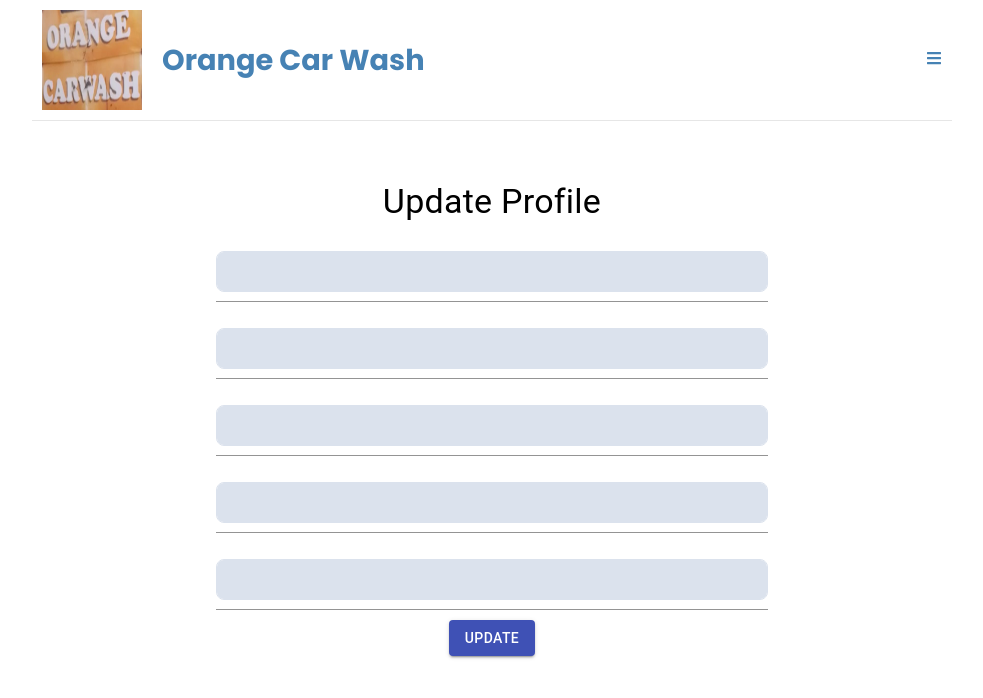
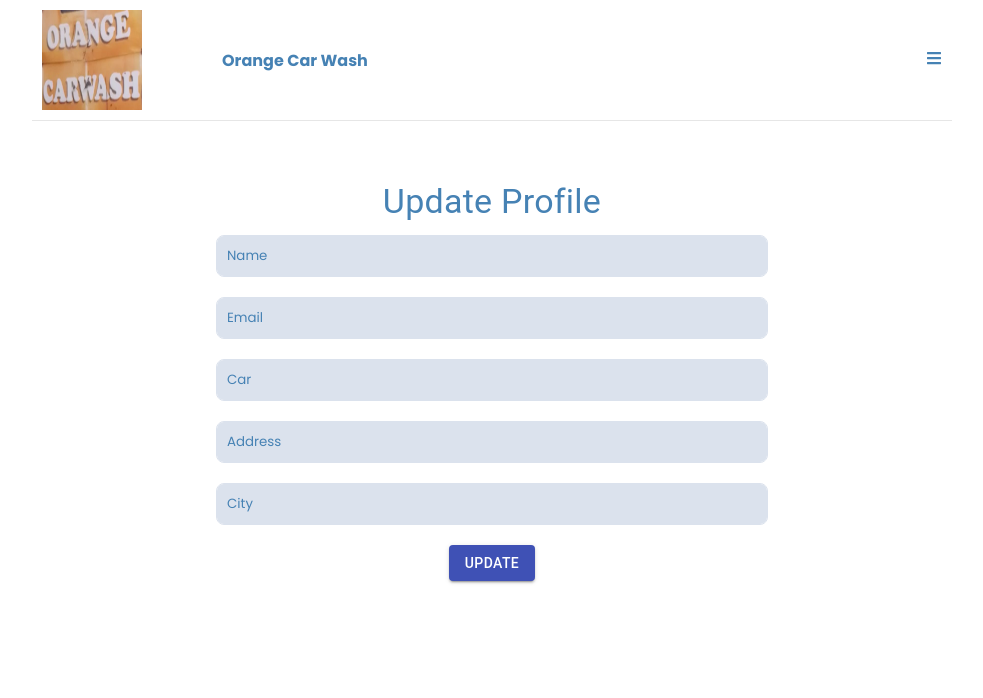
Before and after one commit to blessja/orange-carwash, a React (Create React App) app in the folder frontend/: page /profile/1 in a window 1280 px wide. Shown: the top 698 px of the page, without its empty margins (148-1131 px from the left). Built offline with nearby package versions, Linux system fonts and the light colour scheme.

Commit message:
color and text changed

```diff
--- a/frontend/src/components/Header.jsx
+++ b/frontend/src/components/Header.jsx
@@ -1,6 +1,6 @@
 import { FaBars, FaSignInAlt, FaSignOutAlt, FaUser } from 'react-icons/fa';
 import { IconContext } from "react-icons";
-import { useState } from 'react';
+import { useState, useRef } from 'react';
 import { Link, useNavigate } from 'react-router-dom';
 import { useSelector, useDispatch } from 'react-redux';
 import { logout, reset } from '../features/auth/authSlice';
@@ -12,6 +12,7 @@ function Header() {
   const { user } = useSelector((state) => state.auth);
   const { staff } = useSelector((state) => state.staff);
   const [isMobileMenuOpen, setIsMobileMenuOpen] = useState(false);
+  const mobileMenuRef = useRef(null);
 
   const toggleMobileMenu = () => {
     setIsMobileMenuOpen(!isMobileMenuOpen);
@@ -34,9 +35,9 @@ function Header() {
       style={{ background: 'white', padding: '10px', display: 'flex', justifyContent: 'space-between', alignItems: 'center' }}
       className='header'
     >
-      <div style={{ display: 'flex', alignItems: 'center', gap: '20px' }} className='logo'>
+      <div style={{ display: 'flex', alignItems: 'center', gap: '80px' }} className='logo'>
         <img style={{ width: '100px', height: '100px' }} src={require('../images/WhatsApp Image 2023-05-17 at 12.22.35.jpg')} alt='' />
-        <Link className='logo-text' to='/' style={{ fontSize: '1.8rem', fontWeight: 'bold', color: '#4682B4', textDecoration: 'none' }}>
+        <Link className='logo-text' to='/' style={{ fontSize: '16px', fontWeight: 'bold', color: '#4682B4', textDecoration: 'none', textAlign: 'center',  }}>
           Orange Car Wash
         </Link>
       </div>
@@ -45,6 +46,7 @@ function Header() {
       <IconContext.Provider value={{ color: '#4682B4' }}>
         <div className='mobile-menu'>
           <FaBars onClick={toggleMobileMenu} />
+          <input type="checkbox" id="mobile-menu-checkbox" ref={mobileMenuRef} style={{ display: 'none' }} />
           {isMobileMenuOpen && (
             <ul className='mobile-menu-items'>
               {user !== staff ? (
@@ -57,11 +59,9 @@ function Header() {
                 <>
                   <li onClick={closeMobileMenu}>
                     <Link to='/staff/login'>
-
                       Carwash Login
                     </Link>
                   </li>
-
                   <li onClick={closeMobileMenu}>
                     <Link to='/login'>
                       Customer Login
@@ -83,3 +83,91 @@ function Header() {
 }
 
 export default Header;
+
+
+
+// import { FaBars, FaSignInAlt, FaSignOutAlt, FaUser } from 'react-icons/fa';
+// import { IconContext } from "react-icons";
+// import { useState, useRef } from 'react';
+// import { Link, useNavigate } from 'react-router-dom';
+// import { useSelector, useDispatch } from 'react-redux';
+// import { logout, reset } from '../features/auth/authSlice';
+// import { logoutStaff, resetStaff } from '../features/staff/staffSlice';
+
+// function Header() {
+//   const navigate = useNavigate();
+//   const dispatch = useDispatch();
+//   const { user } = useSelector((state) => state.auth);
+//   const { staff } = useSelector((state) => state.staff);
+//   const [isMobileMenuOpen, setIsMobileMenuOpen] = useState(false);
+//   const mobileMenuRef = useRef(null);
+
+//   const toggleMobileMenu = () => {
+//     setIsMobileMenuOpen(!isMobileMenuOpen);
+//   };
+
+//   const closeMobileMenu = () => {
+//     setIsMobileMenuOpen(false);
+//   };
+
+//   const onLogout = () => {
+//     dispatch(logout());
+//     dispatch(logoutStaff());
+//     dispatch(reset());
+//     dispatch(resetStaff());
+//     navigate('/');
+//   };
+
+//   return (
+//     <header
+//       style={{ background: 'white', padding: '10px', display: 'flex', justifyContent: 'space-between', alignItems: 'center' }}
+//       className='header'
+//     >
+//       <div style={{ display: 'flex', alignItems: 'center', gap: '20px' }} className='logo'>
+//         <img style={{ width: '100px', height: '100px' }} src={require('../images/WhatsApp Image 2023-05-17 at 12.22.35.jpg')} alt='' />
+//         <Link className='logo-text' to='/' style={{ fontSize: '1.8rem', fontWeight: 'bold', color: '#4682B4', textDecoration: 'none' }}>
+//           Orange Car Wash
+//         </Link>
+//       </div>
+
+//       {/* Hamburger menu */}
+//       <IconContext.Provider value={{ color: '#4682B4' }}>
+//         <div className='mobile-menu'>
+//           <FaBars onClick={toggleMobileMenu} />
+//           <input type="checkbox" id="mobile-menu-checkbox" ref={mobileMenuRef} style={{ display: 'none' }} />
+//           {isMobileMenuOpen && (
+//             <ul className='mobile-menu-items'>
+//               {user !== staff ? (
+//                 <li onClick={closeMobileMenu}>
+//                   <button className='btn' onClick={onLogout}>
+//                     Logout
+//                   </button>
+//                 </li>
+//               ) : (
+//                 <>
+//                   <li onClick={closeMobileMenu}>
+//                     <Link to='/staff/login'>
+//                       Carwash Login
+//                     </Link>
+//                   </li>
+//                   <li onClick={closeMobileMenu}>
+//                     <Link to='/login'>
+//                       Customer Login
+//                     </Link>
+//                   </li>
+//                   {/* <li onClick={closeMobileMenu}>
+//                     <Link to='/register'>
+//                       <FaUser /> Register Customer
+//                     </Link>
+//                   </li> */}
+//                 </>
+//               )}
+//             </ul>
+//           )}
+//         </div>
+//       </IconContext.Provider>
+//     </header>
+//   );
+// }
+
+// export default Header;
--- a/frontend/src/index.css
+++ b/frontend/src/index.css
@@ -36,6 +36,7 @@ h2,
 h3 {
   font-weight: 600;
   margin-bottom: 10px;
+  font: normal;
 }
 
 .container {
@@ -315,7 +316,9 @@ padding-top: 15px;
     font-size: 1.5rem;
   }
   .logo-text {
-    font-size: 1em !important;
+    font-size: 16px !important;
+    font-family: 'Montserrat', sans-serif;
+    font-weight: bold;
   }
 
   .heading ul {
@@ -341,7 +344,9 @@ padding-top: 15px;
     font-size: 1.5rem;
   }
   .logo-text {
-    font-size: 0.5rem;
+    font-size: 16px !important;
+    font-family: 'Montserrat', sans-serif;
+    font-weight: bold;
   }
 }
 
@@ -359,7 +364,9 @@ padding-top: 15px;
     font-size: 1.5rem;
   }
   .logo-text {
-    font-size: 1em !important;
+    font-size: 16px !important;
+    font-family: 'Montserrat', sans-serif;
+    font-weight: bold;
   }
 
   .heading ul {
@@ -376,7 +383,9 @@ padding-top: 15px;
   }
 
   .logo-text{
-    font-size: 10px !important;
+    font-size: 16px !important;
+    font-family: 'Montserrat', sans-serif;
+    font-weight: bold;
   }
 
   .mobile-menu ul li {
@@ -409,7 +418,9 @@ padding-top: 15px;
     font-size: 1.5rem;
   }
   .logo-text {
-    font-size: 1em !important;
+    font-size: 16px !important;
+    font-family: 'Montserrat', sans-serif;
+    font-weight: bold;
   }
 
   .heading ul {
--- a/frontend/src/pages/ProfileEdit.jsx
+++ b/frontend/src/pages/ProfileEdit.jsx
@@ -3,7 +3,6 @@ import { useSelector } from 'react-redux';
 import { useNavigate } from 'react-router-dom';
 import Typography from '@material-ui/core/Typography';
 import Container from '@material-ui/core/Container';
-import TextField from '@material-ui/core/TextField';
 import Button from '@material-ui/core/Button';
 
 function UserProfileUpdate() {
@@ -70,64 +69,70 @@ function UserProfileUpdate() {
 
   return (
     <Container maxWidth="sm">
-      <Typography variant="h4" gutterBottom>
+      <Typography variant="h4" style={{color: '#4682B4'}} gutterBottom>
         Update Profile
       </Typography>
       <form onSubmit={handleSubmit}>
         <div className="form-group">
-          <div>
-            <TextField
-              label="Name"
+        <input
+              type='name'
+              className='form-control'
+              id='name'
+              name='name'
               value={name}
+              placeholder='Name'
               onChange={handleNameChange}
-              fullWidth
-              required
+              autoComplete='on'
             />
           </div>
+
+        <div className="form-group">
+        <input
+              type='email'
+              className='form-control'
+              id='email'
+              name='email'
+              value={email}
+              placeholder='Email'
+              onChange={handleEmailChange}
+              autoComplete='on'
+            />
         </div>
         <div className="form-group">
-          <div>
-            <TextField
-              label="Email"
-              value={email}
-              onChange={handleEmailChange}
-              fullWidth
-              required
+        <input
+              type='car'
+              className='form-control'
+              id='car'
+              name='car'
+              value={car}
+              placeholder='Car'
+              onChange={handleCarChange}
+              autoComplete='on'
             />
-          </div>
         </div>
         <div className="form-group">
-          <div>
-            <TextField
-              label="Car"
-              value={car}
-              onChange={handleCarChange}
-              fullWidth
-              required
+        <input
+              type='address'
+              className='form-control'
+              id='address'
+              name='address'
+              value={address}
+              placeholder='Address'
+              onChange={handleAddressChange}
+              autoComplete='on'
             />
-          </div>
         </div>
         <div className="form-group">
-          <div>
-            <TextField
-              label="Address"
-              value={address}
-              onChange={handleAddressChange}
-              fullWidth
-              required
+        <input
+              type='city'
+              className='form-control'
+              id='city'
+              name='city'
+              value={city}
+              placeholder='City'
+              onChange={handleCityChange}
+              autoComplete='on'
             />
-          </div>
-        </div>
-        <div className="form-group">
-          <div>
-            <TextField
-              label="City"
-              value={city}
-              onChange={handleCityChange}
-              fullWidth
-              required
-            />
-          </div>
         </div>
 
         <div>
--- a/frontend/src/pages/UserDashboard.jsx
+++ b/frontend/src/pages/UserDashboard.jsx
@@ -111,21 +111,23 @@ function UserDashboard() {
           {washHistory.length > 0 ? (
                  <List>
                  {washHistory.map((wash, index) => (
-                   <ListItem key={wash._id}>
-                     <Grid container alignItems="center" spacing={10}>
-                       <Grid item xs={4}>
+                   <ListItem key={wash._id} style={{ color: '#12F329' }} >
+                     <Grid container alignItems="center" spacing={0}>
+                       <Grid item xs={6}>
                          <ListItemText primary={formatDate(wash.date)} />
                        </Grid>
-                       <Grid item xs={4}>
-                         <div style={{ position: 'relative', display: 'inline-block' }}>
-                           <CircularProgress
+                       <Grid item xs={2}>
+                         <div style={{ position: 'relative', display: 'inline-block',  backgroundColor: '#12F329', borderRadius: '50%',  width: '40px', height: '40px',  }}>
+                           {/* <CircularProgress
                              variant="determinate"
                              value={100}
                              size={30}
                              thickness={5}
-                           />
-                           <div style={{ position: 'absolute', top: '50%', left: '50%', transform: 'translate(-50%, -50%)' }}>
-                             <span style={{ fontWeight: 'bold' }}>{index + 1}</span>
+                             color='#12F329'
+                             backgroundColor='#12F329'
+                           /> */}
+                           <div style={{ position: 'absolute', top: '50%', left: '50%', backgroundColor: '#12F329', transform: 'translate(-50%, -50%)' }}>
+                             <span style={{ fontWeight: 'bold',  backgroundColor: '#12F329', color: 'white' }}>{index + 1}</span>
                            </div>
                          </div>
                        </Grid>
```
Also changed, not shown: frontend/src/pages/Dashboard.jsx (+123 -30 lines). Lines whose indentation alone changed are shown as unchanged.
